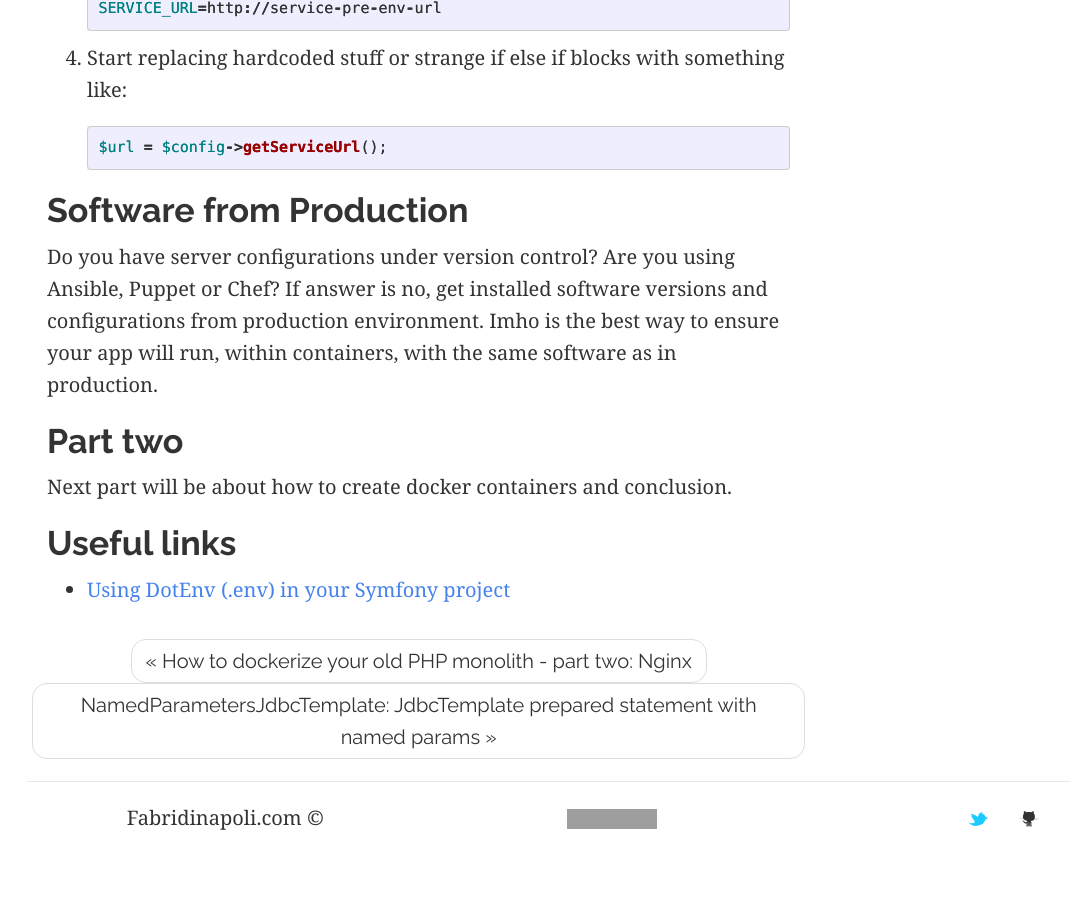
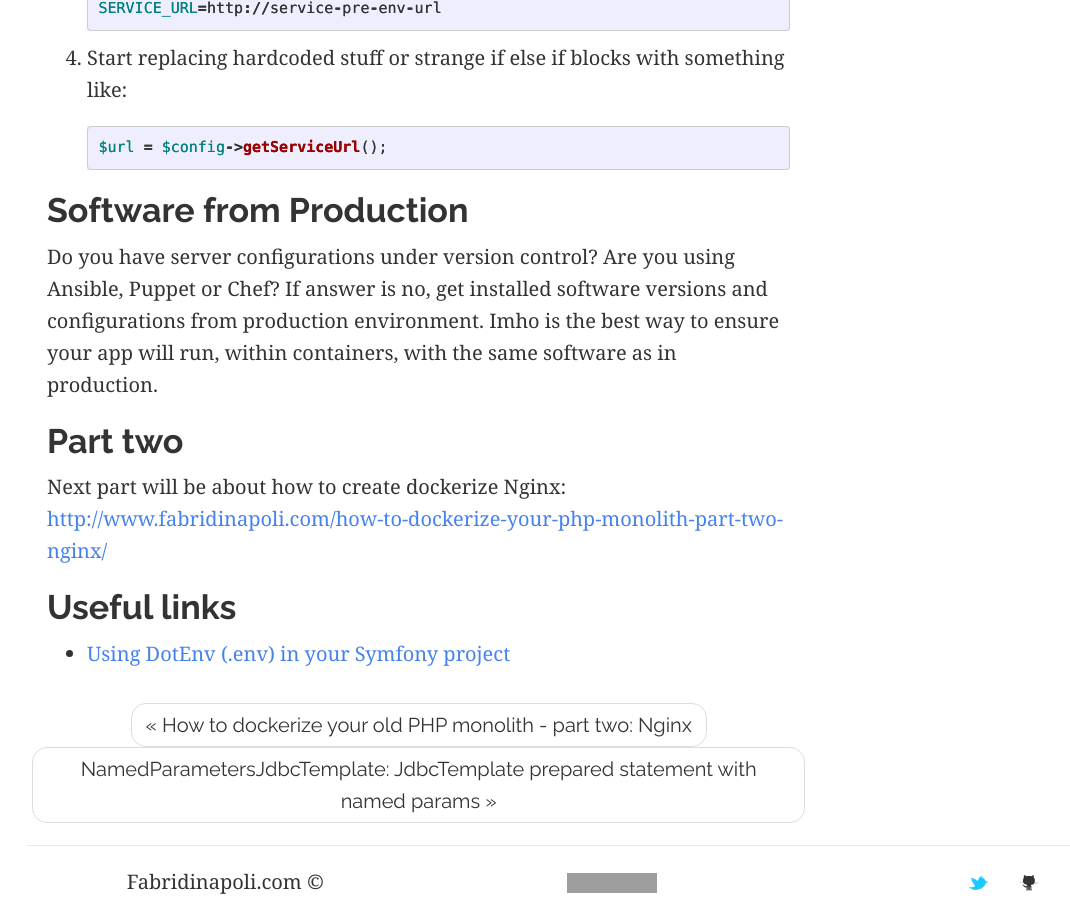
Before and after one commit to Hyunk3l/hyunk3l.github.io, a Jekyll site: the page built from _posts/2017-12-28-how-to-dockerize-your-php-monolith-part-one.markdown, in a window 1280 px wide and 900 px high, scrolled down 1464 px. Shown: the whole window, without its empty margins (28-1098 px from the left). Built offline with Jekyll 4.4.1, drawn with Linux system fonts in a browser that asks for light colours; comment, search, counter and statistics services are not loaded; before the commit the page ends 2300 px from its top, so only the background shows below that; grey boxes are pictures that could not be loaded.

Commit message:
Add link to part two

```diff
--- a/_posts/2017-12-28-how-to-dockerize-your-php-monolith-part-one.markdown
+++ b/_posts/2017-12-28-how-to-dockerize-your-php-monolith-part-one.markdown
@@ -59,7 +59,7 @@ If answer is no, get installed software versions and configurations from product
 Imho is the best way to ensure your app will run, within containers, with the same software as in production.
 
 ## Part two
-Next part will be about how to create docker containers and conclusion.
+Next part will be about how to create dockerize Nginx: [http://www.fabridinapoli.com/how-to-dockerize-your-php-monolith-part-two-nginx/]()
 
 ## Useful links
 
```
